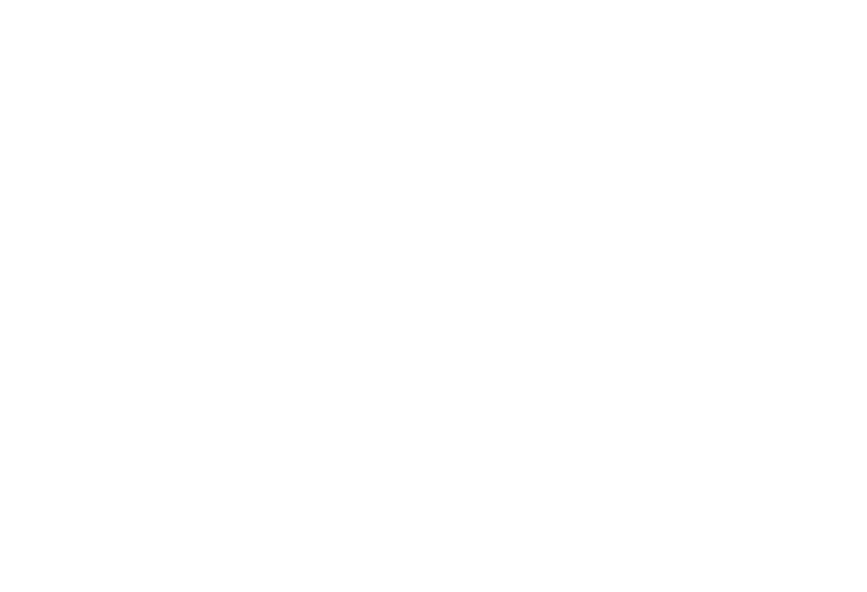
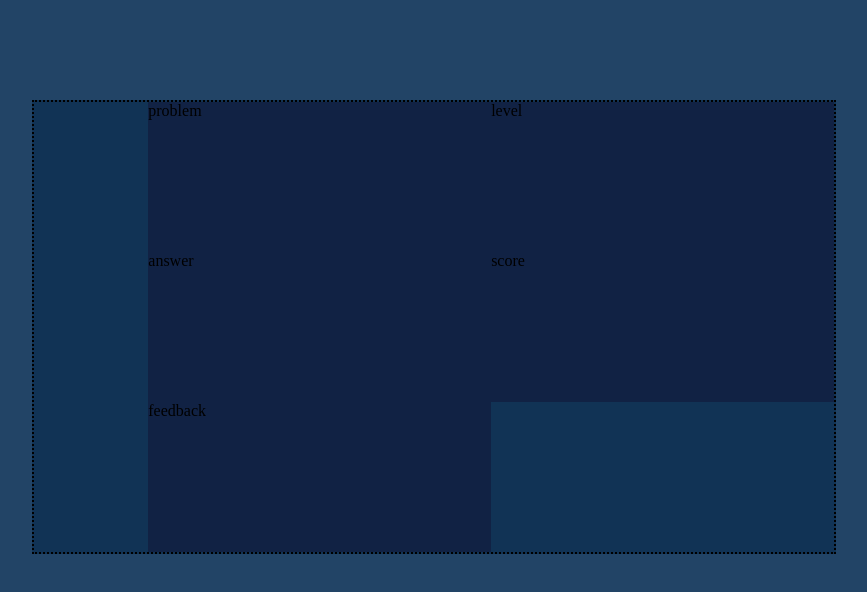
Before and after one commit to Tommiee/Rekenspel, a plain HTML site: page index.html in a window 1280 px wide. Shown: the whole page, without its empty margins (206-1073 px from the left). Drawn offline with Linux system fonts and the light colour scheme.

Commit message:
Rekenspel_0.2

```diff
--- a/index.html
+++ b/index.html
@@ -6,6 +6,23 @@
     <title>Rekenspel</title>
   </head>
   <body>
+    <div id="container">
+      <div id="problem">
+        problem
+      </div>
+      <div id="answer">
+        answer
+      </div>
+      <div id="feedback">
+        feedback
+      </div>
+      <div id="level">
+        level
+      </div>
+      <div id="score">
+        score
+      </div>
+    </div>
 
   <script src="script.js"></script>
   </body>
--- a/style.css
+++ b/style.css
@@ -0,0 +1,45 @@
+body{
+  background-color: #224466;
+  text-color: white;
+}
+
+#container{
+  background-color: #113355;
+  width: 800px;
+  height: 450px;
+  margin: 100px auto;
+  display: grid;
+  grid-template-columns: 1fr 3fr 3fr;
+  grid-template-rows:  1fr 1fr 1fr;
+  border: 2px black dotted;
+}
+
+#problem{
+  grid-column: 2/3;
+  grid-row: 1;
+  background-color: #112244;
+}
+
+#level{
+  grid-column: 3/4;
+  grid-row:1;
+  background-color: #112244;
+}
+
+#answer{
+  grid-column: 2/3;
+  grid-row: 2;
+  background-color: #112244;
+}
+
+#feedback{
+  grid-column: 2/3;
+  grid-row: 3;
+  background-color: #112244;
+}
+
+#score{
+  grid-column: 3/4;
+  grid-row: 2;
+  background-color: #112244;
+}
```
